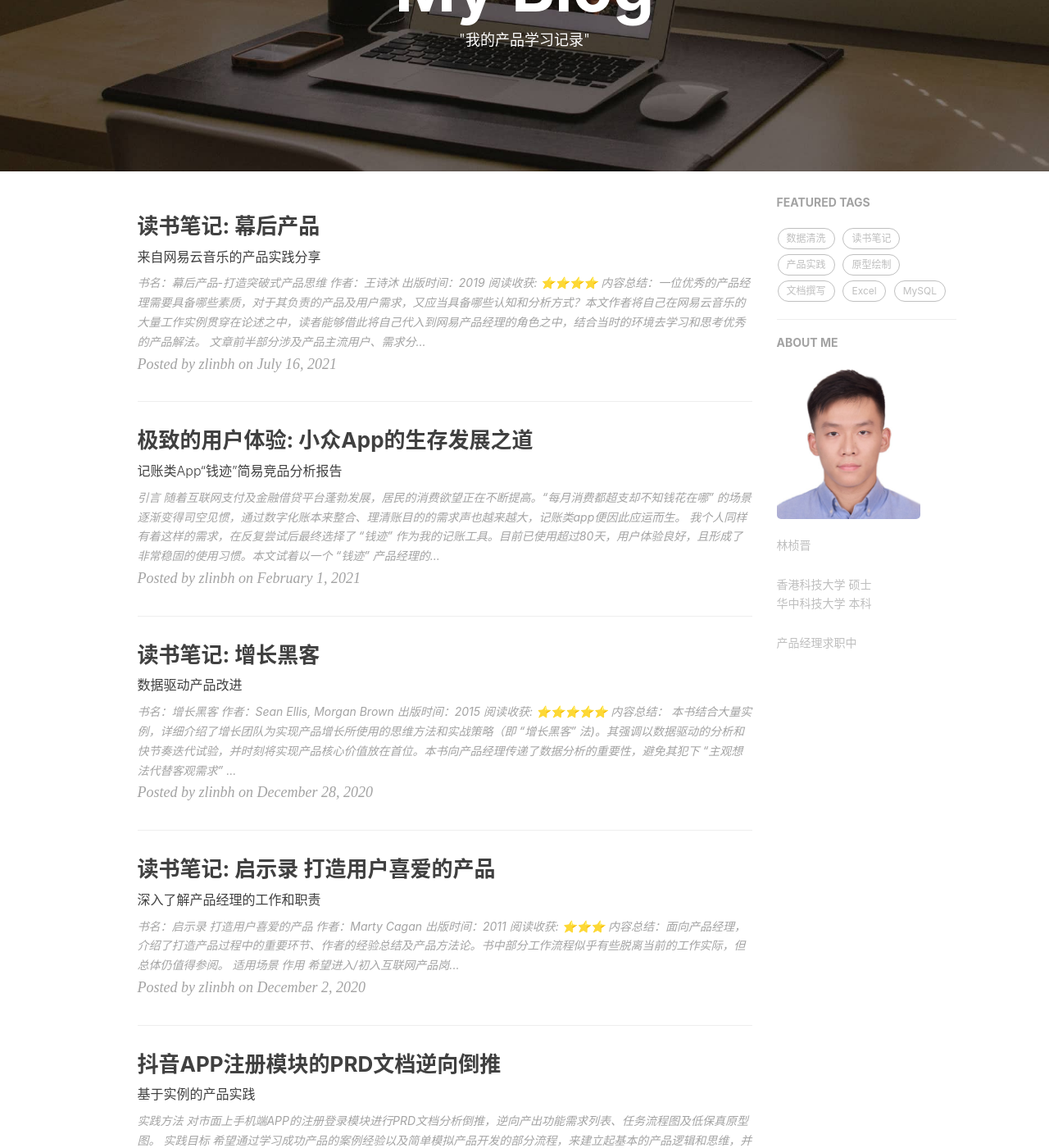
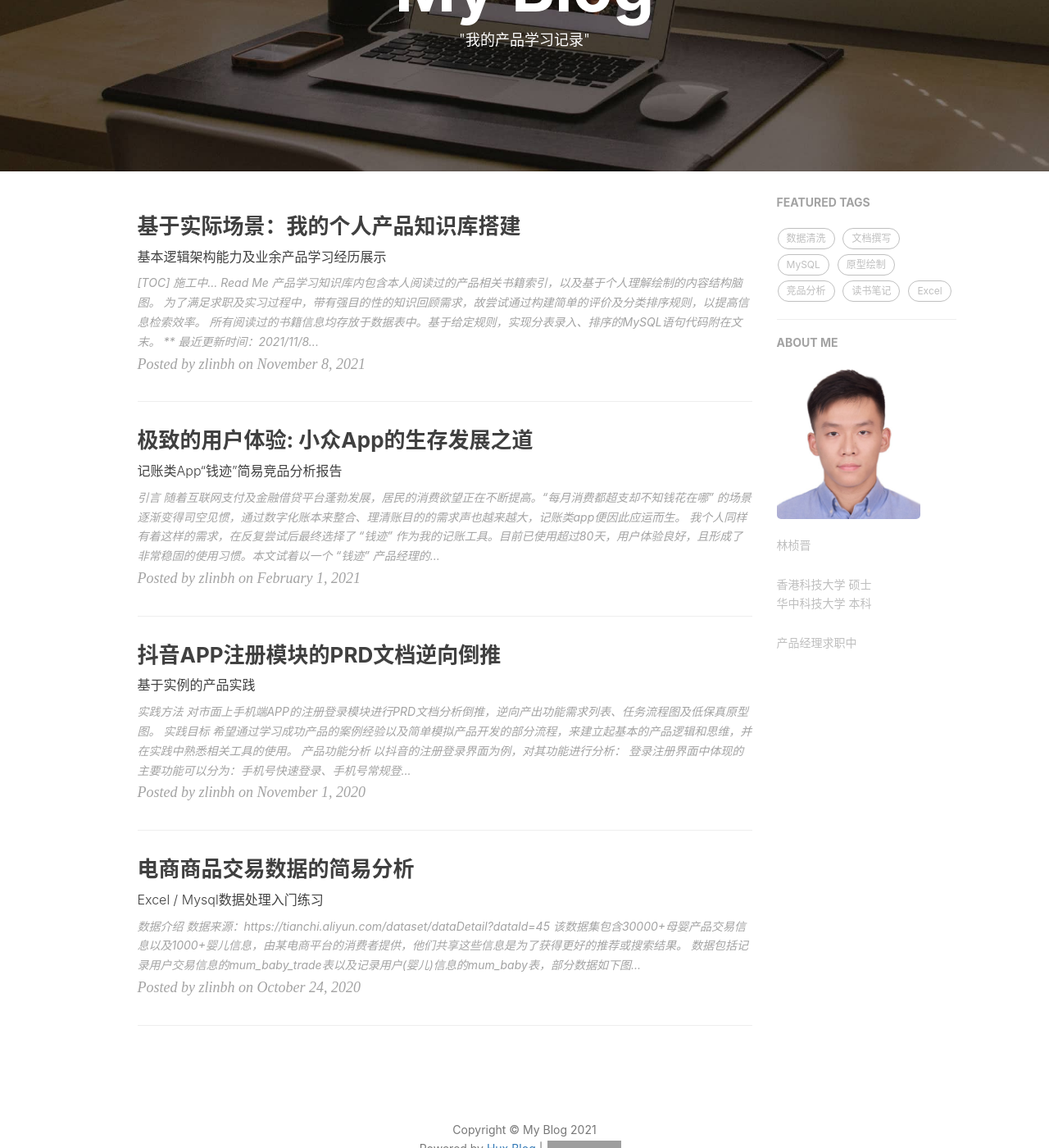
Before and after one commit to zlinbh/zlinbh.github.io, a Jekyll site: the page built from index.html, in a window 1280 px wide and 1400 px high, scrolled down 209 px. Shown: the whole window at 82% size. Built offline with Jekyll 4.4.1, drawn with Linux system fonts in a browser that asks for light colours; nearby versions of some CDN libraries; the list of posts is cut into pages by our own code; comment, search, counter and statistics services are not loaded; grey boxes are pictures that could not be loaded.

Commit message:
Delete 2020-12-02-Inspired.md

````diff
--- a/_posts/2020-12-02-Inspired.md
+++ /dev/null
@@ -1,33 +0,0 @@
----
-layout:     post
-title:      "读书笔记: 启示录 打造用户喜爱的产品"
-subtitle:   "深入了解产品经理的工作和职责"
-date:       2020-12-02
-author:     "zlinbh"
-hidden:		false
-header-img:
-tags:
-    - 读书笔记
----
-
-**书名**：启示录 打造用户喜爱的产品
-
-**作者**：Marty Cagan
-
-**出版时间**：2011
-
-***
-
-**阅读收获**: ⭐⭐⭐
-
-**内容总结**：面向产品经理，介绍了打造产品过程中的重要环节、作者的经验总结及产品方法论。书中部分工作流程似乎有些脱离当前的工作实际，但总体仍值得参阅。
-
-| 适用场景                                                     | 作用                                                  |
-| ------------------------------------------------------------ | ----------------------------------------------------- |
-| 希望进入/初入互联网产品岗位的新人，对产品策划流程、部门职责及专有名词已有基本了解，期待进一步明晰职业概念 | 加深对产品工作内容及组织流程的认识                    |
-| 刚参与工作的产品经理，缺少清晰工作思路，希望尽快建立正确的产品观 | 指导其工作重点及思路方向 (宽泛)，尤其是在定义新产品时 |
-| 已参与工作的产品经理，渴望在公司大战拳脚，但因种种原因导致进展不顺，希望获得更多支持 | 传递合适的职场处事经验                                |
-
-**文章结构**：
-
-![img](https://img.imgdb.cn/item/600bc6a63ffa7d37b3a13186.png)
--- a/_posts/2020-12-28-Growth_Hacker.md
+++ /dev/null
@@ -1,33 +0,0 @@
----
-layout:     post
-title:      "读书笔记: 增长黑客"
-subtitle:   "数据驱动产品改进"
-date:       2020-12-28
-author:     "zlinbh"
-hidden:		false
-header-img:
-tags:
-    - 读书笔记
----
-
-**书名**：增长黑客
-
-**作者**：Sean Ellis, Morgan Brown
-
-**出版时间**：2015
-
-***
-
-**阅读收获**: ⭐⭐⭐⭐⭐
-
-**内容总结**：
-
-本书结合大量实例，详细介绍了增长团队为实现产品增长所使用的思维方法和实战策略（即 "增长黑客" 法)。其强调以数据驱动的分析和快节奏迭代试验，并时刻将实现产品核心价值放在首位。本书向产品经理传递了数据分析的重要性，避免其犯下 "主观想法代替客观需求" 的错误；同时书中提倡的快节奏反复试验也与当下敏捷式开发的要求十分契合。
-
-| 适用场景                                                     | 作用                                                         |
-| ------------------------------------------------------------ | ------------------------------------------------------------ |
-| 产品经理手中拥有大量产品相关数据，希望充分发挥其价值来推进产品的更新或增长工作，但缺少思路和方向的情况。 | 传递强调数据驱动的产品工作方法论；并提供了大量可供参考的具体实践方法 |
-
-**文章结构**：
-
-<img src="https://img.imgdb.cn/item/6003e1153ffa7d37b3728e9f.png" alt="img"  />
--- a/_posts/2021-02-01-QianJi.md
+++ b/_posts/2021-02-01-QianJi.md
@@ -7,7 +7,7 @@ author:     "zlinbh"
 hidden:		false
 header-img:
 tags:
-    - 产品实践
+    - 竞品分析
 ---
 
 ## 引言
--- a/_posts/2021-07-16-Product_Behind_the_Stage.md
+++ /dev/null
@@ -1,29 +0,0 @@
----
-layout:     post
-title:      "读书笔记: 幕后产品"
-subtitle:   "来自网易云音乐的产品实践分享"
-date:       2021-07-16
-author:     "zlinbh"
-hidden:		false
-header-img:
-tags:
-    - 读书笔记
----
-
-**书名**：幕后产品-打造突破式产品思维
-
-**作者**：王诗沐
-
-**出版时间**：2019
-
-***
-
-**阅读收获**: ⭐⭐⭐⭐
-
-**内容总结**：一位优秀的产品经理需要具备哪些素质，对于其负责的产品及用户需求，又应当具备哪些认知和分析方式？本文作者将自己在网易云音乐的大量工作实例贯穿在论述之中，读者能够借此将自己代入到网易产品经理的角色之中，结合当时的环境去学习和思考优秀的产品解法。
-
-文章前半部分涉及产品主流用户、需求分析以及用户心理的知识脉络总结如下；其后半部分涉及到产品架构、营销及商业嗅觉，由于与自身当前的认知相距较远，故没有总结入文章结构中去，待积累了足够经验和认识后，再进行回顾学习。
-
-**文章结构**：
-
-<img src="https://pic.imgdb.cn/item/611e8ab84907e2d39cedf1b9.png" alt="https://pic.imgdb.cn/item/611e8ab84907e2d39cedf1b9.png" style="zoom: 50%;" />
--- /dev/null
+++ b/_posts/2021-11-08-Knowledge_Frame.md
@@ -0,0 +1,314 @@
+---
+layout:     post
+title:      "基于实际场景：我的个人产品知识库搭建"
+subtitle:   "基本逻辑架构能力及业余产品学习经历展示"
+date:       2021-11-08
+author:     "zlinbh"
+hidden:		false
+header-img:
+tags:
+    - 读书笔记
+    - 文档撰写
+    - MySQL
+---
+
+[TOC]
+
+施工中…
+
+# Read Me
+
+产品学习知识库内包含本人阅读过的产品相关书籍索引，以及基于个人理解绘制的内容结构脑图。
+
+为了满足求职及实习过程中，带有强目的性的知识回顾需求，故尝试通过构建简单的评价及分类排序规则，以提高信息检索效率。
+
+所有阅读过的书籍信息均存放于数据表中。基于给定规则，实现分表录入、排序的MySQL语句代码附在文末。
+
+** 最近更新时间：2021/11/8
+
+***
+
+
+
+每本书应包含如下属性：**应用场景**、**关键词**、**关键词评分**、**案例结合**、**作者**、**出版年份**。
+
+> **应用场景：**作为检索时的一级目录。以应用场景作为搜索锚点，能够提高在具体需求场景下的检索效率。
+>
+> **关键词：**作为检索时的二级目录。一本书允许包含多个关键词，覆盖多种应用场景，因此可能会在不同的条目下多次出现。
+>
+> **关键词评分：**对书籍的每一条关键词，综合说服力和可用性两方面进行主观评分。评分取[1,5] or Null，在对应关键词后以括号内数字形式展示。
+>
+> - 说服力：观点论证是否具备明确的逻辑关系，论据是否客观充分。
+>- 可用性：相关知识的普适程度如何，能否快速迁移应用于当前实践。
+> - 有用性评分 = Null：表明该关键词涉及内容难度较大，超出当前认知范畴，暂无法评分。
+>
+>**案例结合**：关键词内容中涉及具体落地方案或真实案例时，该列属性设为True。带有案例的关键词以添加下划线形式展示，以协助判断内容价值。
+>
+>**出版年份：**从时效性角度协助判断内容价值。
+
+
+
+**排序规则：**
+
+> - 仅使用评分>同类平均分的关键词用于匹配目录，关键词评分低于平均水平的书籍不展示在对应二级目录下。
+> - 一、二级目录根据拼音A-Z的顺序进行排列，二级目录下的书籍根据其关键词评分进行降序排列。
+> - 关键词评分相同时，根据书名A-Z的顺序排列。
+> - 存在关键词评分 = Null的书籍，除参与常规匹配外，也将收录在“待回顾书目”条目下，根据书名A-Z的顺序排列。
+
+
+
+
+
+# 检索目录
+
+## 基础认知
+
+### 产品职责
+
+### 生产流程
+
+### 核心素质
+
+## 设计指南
+
+### 用户心理
+
+### 需求分析
+
+### 文档撰写
+
+### 问卷设计
+
+### 增长策略
+
+## 协调沟通
+
+### 职场处事
+
+### 结构化表达
+
+***《结构思考力》***
+
+关键词：**<u>结构化表达(5)</u>**
+
+作者：李忠秋
+
+出版年份：2014
+
+| 封面                                                         | 结构总结                                                     |
+| ------------------------------------------------------------ | ------------------------------------------------------------ |
+| <img src="https://pic.imgdb.cn/item/6184d74b2ab3f51d911163c2.jpg" alt="img" style="zoom: 50%;" /> | <img src="https://pic.imgdb.cn/item/6187fa1a2ab3f51d9138ad79.png" alt="alt" style="zoom:25%;" /> |
+
+## 数据分析
+
+### Python常用库应用
+
+***《利用Python进行数据分析（第二版)》***
+
+关键词：<u>**Python常用库应用(4)**</u>，Python基础(3)，数据清洗(4)
+
+作者：Wes McKinney
+
+出版年份：2017
+
+| 封面                                                         | 结构总结 |
+| ------------------------------------------------------------ | -------- |
+| <img src="https://pic.imgdb.cn/item/618395202ab3f51d91be4336.jpg" alt="alt" style="zoom:50%;" /> |          |
+
+### KPI选择
+
+### 数分模型
+
+### 数据清洗
+
+## 业务认知
+
+### 计算广告
+
+***《计算广告：互联网商业变现的市场与技术》***
+
+关键词：**计算广告(5)**，推荐算法(Null)
+
+作者：刘鹏、王超
+
+出版年份：2015
+
+| 封面                                                         | 结构总结 |
+| ------------------------------------------------------------ | -------- |
+| <img src="https://pic.imgdb.cn/item/6186275f2ab3f51d91b6b9cf.jpg" alt="alt" style="zoom:80%;" /> |          |
+
+### 推荐算法
+
+***《计算广告：互联网商业变现的市场与技术》***
+
+关键词：**推荐算法(Null)**，计算广告(5)
+
+作者：刘鹏、王超
+
+出版年份：2015
+
+| 封面                                                         | 结构总结 |
+| ------------------------------------------------------------ | -------- |
+| <img src="https://pic.imgdb.cn/item/6186275f2ab3f51d91b6b9cf.jpg" alt="alt" style="zoom:80%;" /> |          |
+
+## 硬技能
+
+### MySQL基础
+
+***《SQL必知必会》***
+
+关键词：**MySQL基础(4)**
+
+作者：Ben Forta
+
+出版年份：2013
+
+| 封面                                                         | 结构总结 |
+| ------------------------------------------------------------ | -------- |
+| <img src="https://pic.imgdb.cn/item/6183941f2ab3f51d91bd0516.jpg" alt="alt" style="zoom:25%;" /> |          |
+
+### Python基础
+
+***《简明Python教程》***
+
+关键词：**Python基础(4)**
+
+作者：Swaroop C H
+
+出版年份：2013
+
+| 封面                                                         | 结构总结 |
+| ------------------------------------------------------------ | -------- |
+| <img src="https://pic.imgdb.cn/item/6184d27f2ab3f51d910a5f01.jpg" alt="alt" style="zoom: 50%;" /> |          |
+
+*《**增长黑客》***
+
+关键词：**数分模型(4)**，<u>增长策略(4)</u>
+
+作者：Sean Ellis， Morgan Brown
+
+出版年份：2015
+
+| 封面                                                         | 结构总结                                                     |
+| ------------------------------------------------------------ | ------------------------------------------------------------ |
+| <img src="https://pic.imgdb.cn/item/618351522ab3f51d9177f6a7.jpg" alt="alt"  /> | <img src="https://img.imgdb.cn/item/6003e1153ffa7d37b3728e9f.png" alt="img" style="zoom: 50%;" /> |
+
+***《启示录：打造用户喜爱的产品》***
+
+关键词：**产品职责(4)**，生产流程(2)，核心素质(4)
+
+作者：Marty Cagan
+
+出版年份：2011
+
+| 封面                                                         | 结构总结                                                     |
+| ------------------------------------------------------------ | ------------------------------------------------------------ |
+| ![alt](https://pic.imgdb.cn/item/6183558e2ab3f51d917bcc69.jpg) | <img src="https://img.imgdb.cn/item/600bc6a63ffa7d37b3a13186.png" alt="img" style="zoom: 33%;" /> |
+
+*《**用户体验要素：以用户为中心的产品设计》***
+
+关键词：**需求分析(3)**，文档撰写(4)
+
+作者：Jesse James Garrett
+
+出版年份：2010
+
+| 封面                                                         | 结构总结                                                     |
+| ------------------------------------------------------------ | ------------------------------------------------------------ |
+| ![alt](https://pic.imgdb.cn/item/618360a52ab3f51d9186f9f8.jpg) | <img src="https://img.imgdb.cn/item/600bc8573ffa7d37b3a1ff67.png" alt="img" style="zoom:80%;" /> |
+
+***《幕后产品：打造突破式产品思维》***
+
+关键词：用户心理(4)，需求分析(3)，核心素质(2)，问卷设计(4)
+
+作者：王诗沐
+
+出版年份：2019
+
+| 封面                                                         | 结构总结                                                     |
+| ------------------------------------------------------------ | ------------------------------------------------------------ |
+| ![alt](https://pic.imgdb.cn/item/618366552ab3f51d918d4e1f.jpg) | <img src="https://pic.imgdb.cn/item/611e8ab84907e2d39cedf1b9.png" alt="https://pic.imgdb.cn/item/611e8ab84907e2d39cedf1b9.png" style="zoom: 50%;" /> |
+
+***《如何用数据解决实际问题》***
+
+关键词：**KPI选择(3)**，数分模型(4)
+
+作者：柏木吉基
+
+出版年份：2018
+
+| 封面                                                         | 结构总结 |
+| ------------------------------------------------------------ | -------- |
+| <img src="https://pic.imgdb.cn/item/6183948a2ab3f51d91bd97b5.jpg" alt="alt" style="zoom: 33%;" /> |          |
+
+***《人人都是产品经理：写给产品新人》***
+
+关键词：**a1**， b2**
+
+作者：苏杰
+
+出版年份：2017
+
+| 封面                                                         | 结构总结 |
+| ------------------------------------------------------------ | -------- |
+| <img src="https://pic.imgdb.cn/item/618629122ab3f51d91b95449.jpg" alt="alt" style="zoom: 50%;" /> |          |
+
+
+
+
+
+# 待回顾书目
+
+
+
+
+
+# MySQL源码
+
+**根据定义，对应数据字段名及分表情况见下例**：
+
+Table: Book（Book表：记录书名、作者、出版时间等书籍基本信息）
+
+| Book_id | Title | Author | PublicDate |
+| ------- | ----- | ------ | ---------- |
+| 1       |       |        |            |
+| 2       |       |        |            |
+
+Table: Score（Score表：记录应用场景、关键词、关键词评分等用于目录排序的信息）
+
+| Score_id | Book_id | Purpose | Keyword | Score | CaseIncluded |
+| -------- | ------- | ------- | ------- | ----- | ------------ |
+| 1        | 1       |         |         |       |              |
+| 2        | 1       |         |         |       |              |
+
+
+
+**MySQL源码如下：**
+
+```mysql
+/*创建Book表*/
+CREATE TABLE Book
+(
+	Book_id MEDIUMINT NOT NULL AUTO_INCREMENT PRIMARY KEY,
+	Title CHAR(30) NOT NULL,
+	Author CHAR(30) NOT NULL,
+    PublicDate YEAR NOT NULL
+);
+/*录入书籍基本信息*/
+INSERT INTO Book(Title, Author, PublicDate) VALUES('结构思考力', '李忠秋', '2015')
+
+/*创建评分表*/
+CREATE TABLE Score
+(
+	Score_id MEDIUMINT NOT NULL AUTO_INCREMENT PRIMARY KEY,
+    Book_id MEDIUMINT NOT NULL REFERENCES Book(Book_id)
+    Purpose CHAR(20) NOT NULL,
+    Keyword CHAR(20) NOT NULL,
+    CaseIncluded BOOL NOT NULL,
+    Score MEDIUMINT
+);
+/*录入书籍排序信息*/
+INSERT INTO Score(Book_id, Purpose, Keyword, CaseIncluded, Score) VALUES(1, '协调沟通', '结构化表达'，True, 5)
+
+
+```
````
